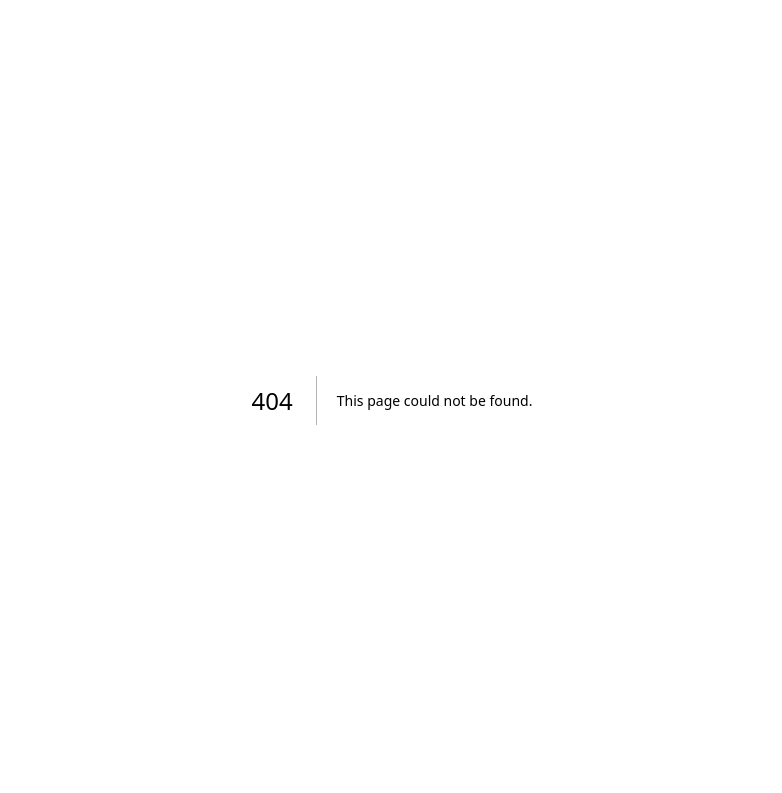
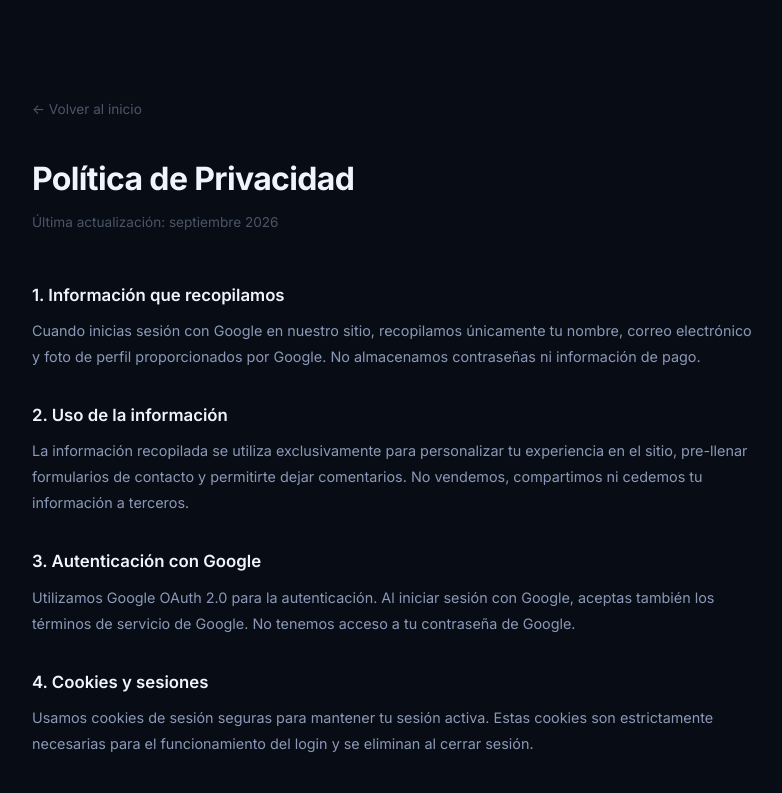
Before and after one commit to Alan-Cortez/ValcorSolutions, a Next.js app: page /privacidad in a window 1280 px wide. Before the commit this address had no page. Shown: the top 793 px of the page, without its empty margins (248-1030 px from the left). Built offline with nearby package versions, Linux system fonts and the light colour scheme.

Commit message:
feat: add /privacidad and /terminos pages for Google OAuth publication

```diff
--- /dev/null
+++ b/app/privacidad/page.tsx
@@ -0,0 +1,66 @@
+import Link from 'next/link';
+import type { Metadata } from 'next';
+
+export const metadata: Metadata = {
+  title: 'Política de Privacidad — Valcor',
+  description: 'Política de privacidad de Valcor Digital Solutions.',
+};
+
+export default function Privacidad() {
+  return (
+    <div style={{ minHeight: '100vh', background: 'var(--bg-primary)', padding: '6rem 1.5rem 4rem' }}>
+      <div style={{ maxWidth: 720, margin: '0 auto' }}>
+        <Link href="/" style={{ fontSize: '0.85rem', color: 'var(--text-muted)', display: 'inline-block', marginBottom: '2rem' }}>
+          ← Volver al inicio
+        </Link>
+
+        <h1 style={{ fontSize: '2rem', fontWeight: 700, letterSpacing: '-0.02em', marginBottom: '0.5rem' }}>
+          Política de Privacidad
+        </h1>
+        <p style={{ fontSize: '0.85rem', color: 'var(--text-muted)', marginBottom: '3rem' }}>
+          Última actualización: septiembre 2026
+        </p>
+
+        {[
+          {
+            title: '1. Información que recopilamos',
+            content: 'Cuando inicias sesión con Google en nuestro sitio, recopilamos únicamente tu nombre, correo electrónico y foto de perfil proporcionados por Google. No almacenamos contraseñas ni información de pago.',
+          },
+          {
+            title: '2. Uso de la información',
+            content: 'La información recopilada se utiliza exclusivamente para personalizar tu experiencia en el sitio, pre-llenar formularios de contacto y permitirte dejar comentarios. No vendemos, compartimos ni cedemos tu información a terceros.',
+          },
+          {
+            title: '3. Autenticación con Google',
+            content: 'Utilizamos Google OAuth 2.0 para la autenticación. Al iniciar sesión con Google, aceptas también los términos de servicio de Google. No tenemos acceso a tu contraseña de Google.',
+          },
+          {
+            title: '4. Cookies y sesiones',
+            content: 'Usamos cookies de sesión seguras para mantener tu sesión activa. Estas cookies son estrictamente necesarias para el funcionamiento del login y se eliminan al cerrar sesión.',
+          },
+          {
+            title: '5. Retención de datos',
+            content: 'Tus datos de sesión se eliminan al cerrar sesión. Los mensajes de contacto que envíes son almacenados en nuestra base de datos para poder responderte. Puedes solicitar la eliminación de tus datos en cualquier momento escribiéndonos.',
+          },
+          {
+            title: '6. Seguridad',
+            content: 'Implementamos medidas de seguridad técnicas para proteger tu información. Nuestra base de datos está alojada en infraestructura segura con cifrado en tránsito.',
+          },
+          {
+            title: '7. Contacto',
+            content: 'Si tienes preguntas sobre esta política de privacidad, contáctanos en: valcordigitalsolutions@gmail.com',
+          },
+        ].map((section) => (
+          <div key={section.title} style={{ marginBottom: '2rem' }}>
+            <h2 style={{ fontSize: '1.05rem', fontWeight: 600, marginBottom: '0.6rem', color: 'var(--text-primary)' }}>
+              {section.title}
+            </h2>
+            <p style={{ fontSize: '0.9rem', color: 'var(--text-secondary)', lineHeight: 1.8 }}>
+              {section.content}
+            </p>
+          </div>
+        ))}
+      </div>
+    </div>
+  );
+}
--- /dev/null
+++ b/app/terminos/page.tsx
@@ -0,0 +1,70 @@
+import Link from 'next/link';
+import type { Metadata } from 'next';
+
+export const metadata: Metadata = {
+  title: 'Términos de Servicio — Valcor',
+  description: 'Términos y condiciones de servicio de Valcor Digital Solutions.',
+};
+
+export default function Terminos() {
+  return (
+    <div style={{ minHeight: '100vh', background: 'var(--bg-primary)', padding: '6rem 1.5rem 4rem' }}>
+      <div style={{ maxWidth: 720, margin: '0 auto' }}>
+        <Link href="/" style={{ fontSize: '0.85rem', color: 'var(--text-muted)', display: 'inline-block', marginBottom: '2rem' }}>
+          ← Volver al inicio
+        </Link>
+
+        <h1 style={{ fontSize: '2rem', fontWeight: 700, letterSpacing: '-0.02em', marginBottom: '0.5rem' }}>
+          Términos de Servicio
+        </h1>
+        <p style={{ fontSize: '0.85rem', color: 'var(--text-muted)', marginBottom: '3rem' }}>
+          Última actualización: septiembre 2026
+        </p>
+
+        {[
+          {
+            title: '1. Aceptación de términos',
+            content: 'Al acceder y usar este sitio web, aceptas estar sujeto a estos Términos de Servicio. Si no estás de acuerdo con alguna parte de estos términos, no podrás acceder al servicio.',
+          },
+          {
+            title: '2. Descripción del servicio',
+            content: 'Valcor Digital Solutions ofrece servicios de desarrollo web, diseño de sitios, tiendas en línea y aplicaciones web a medida. El presente sitio sirve como portafolio e interfaz de contacto para la contratación de dichos servicios.',
+          },
+          {
+            title: '3. Uso de la cuenta',
+            content: 'Al iniciar sesión con Google, te comprometes a no usar el sitio para actividades ilegales, no publicar contenido ofensivo o falso en comentarios, y mantener la confidencialidad de tu sesión.',
+          },
+          {
+            title: '4. Propiedad intelectual',
+            content: 'Todo el contenido del sitio — incluyendo textos, diseños, logos e imágenes — es propiedad de Valcor Digital Solutions y está protegido por derechos de autor. Queda prohibida su reproducción sin autorización expresa.',
+          },
+          {
+            title: '5. Limitación de responsabilidad',
+            content: 'Valcor no será responsable por daños directos, indirectos o consecuentes derivados del uso o la imposibilidad de uso de este sitio. El servicio se proporciona "tal como está" sin garantías de ningún tipo.',
+          },
+          {
+            title: '6. Modificaciones',
+            content: 'Nos reservamos el derecho de modificar estos términos en cualquier momento. Los cambios entran en vigor al publicarse en esta página. El uso continuado del sitio implica la aceptación de los nuevos términos.',
+          },
+          {
+            title: '7. Ley aplicable',
+            content: 'Estos términos se rigen por las leyes de los Estados Unidos Mexicanos. Cualquier disputa se resolverá en los tribunales competentes de México.',
+          },
+          {
+            title: '8. Contacto',
+            content: 'Para preguntas sobre estos términos: valcordigitalsolutions@gmail.com',
+          },
+        ].map((section) => (
+          <div key={section.title} style={{ marginBottom: '2rem' }}>
+            <h2 style={{ fontSize: '1.05rem', fontWeight: 600, marginBottom: '0.6rem', color: 'var(--text-primary)' }}>
+              {section.title}
+            </h2>
+            <p style={{ fontSize: '0.9rem', color: 'var(--text-secondary)', lineHeight: 1.8 }}>
+              {section.content}
+            </p>
+          </div>
+        ))}
+      </div>
+    </div>
+  );
+}
```
